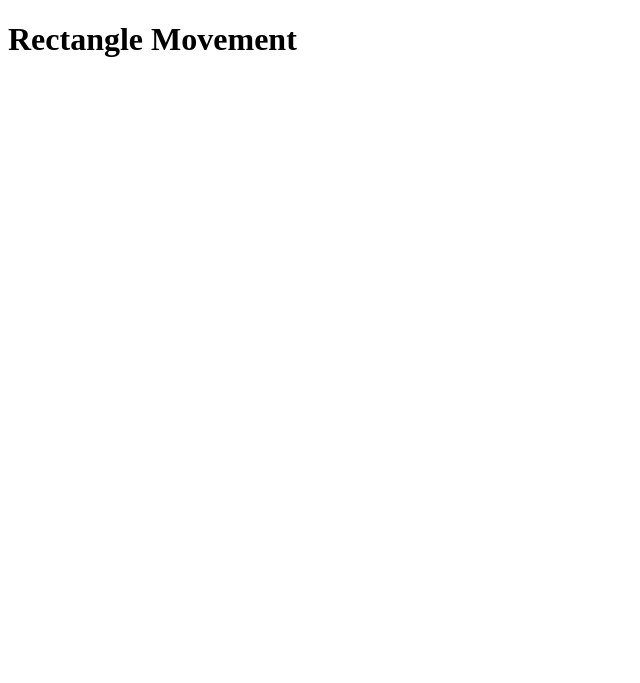
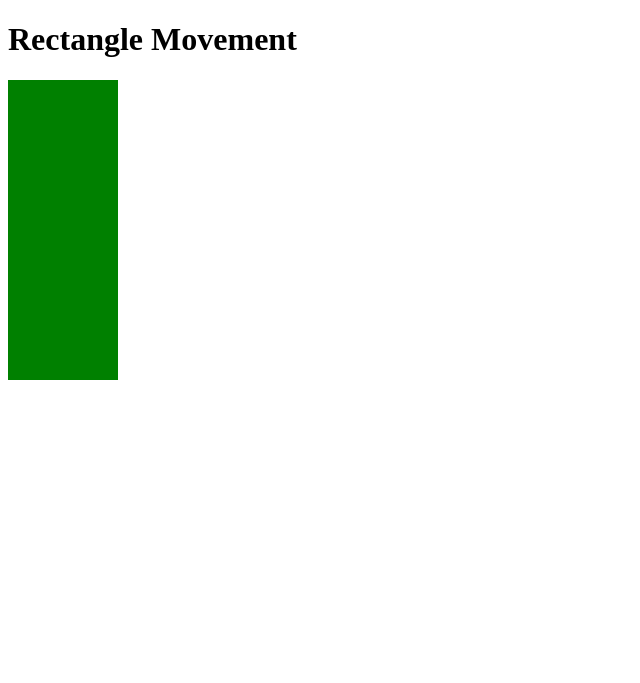
Before and after one commit to sandipkumardey/rectangle-movement, a plain HTML site: page index.html in a window 1280 px wide. Shown: the whole page, without its empty margins (0-640 px from the left). Drawn offline with Linux system fonts and the light colour scheme; files whose address does not match are found by name.

Commit message:
Update index.html

```diff
--- a/index.html
+++ b/index.html
@@ -8,7 +8,7 @@
 <body>
     <h1>Rectangle Movement</h1>
     <canvas id="canvas" width="1000px" height="600px"></canvas>
-    <script src="scripts/scripts.js"></script>
+    <script src="scripts.js"></script>
     <script src="scripts/inputHandler.js"></script>
 </body>
 </html>
```
